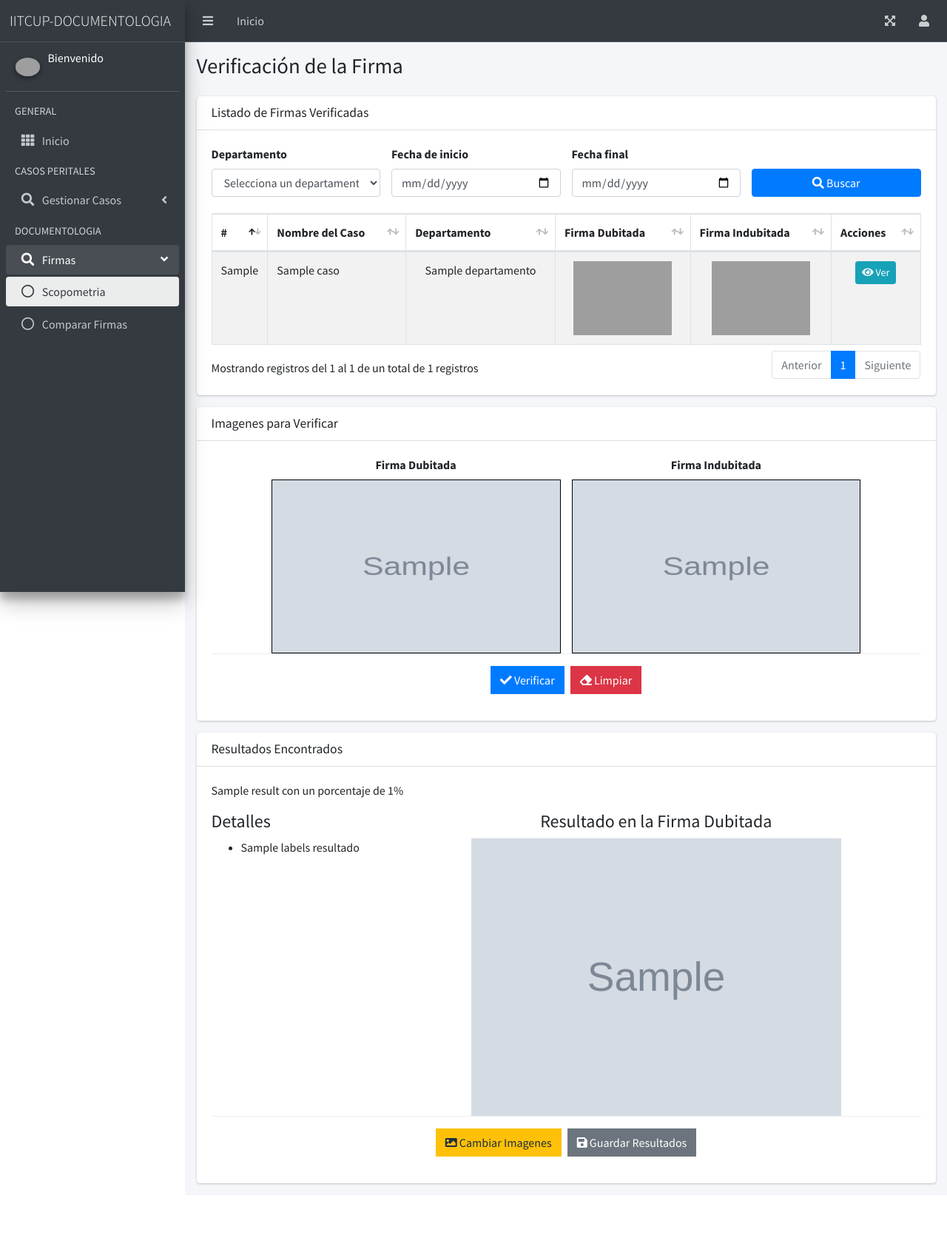
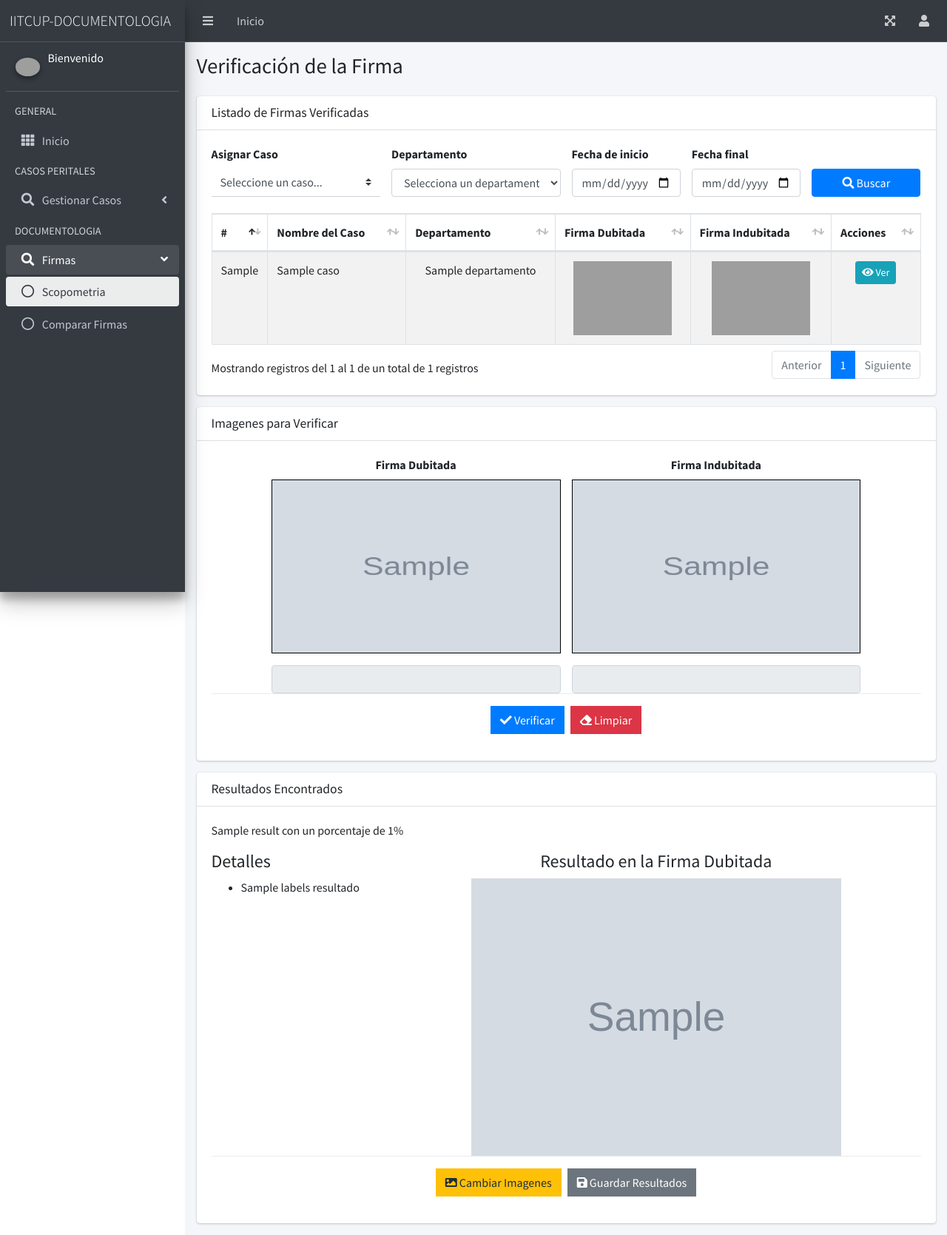
Before and after one commit to MrAlcan/sistema-firmas, a Flask app: template templates/spocometria.html in a window 1280 px wide. Shown: the whole page at 74% size. Before the commit the page ends 1602 px from the top, so only its background shows below. Run offline with Flask 2, Linux system fonts and the light colour scheme; the template is opened without the code that fills it: most values are stand-ins (such as "Sample title", 1, 10 or a date in 2020); grey boxes marked "Sample" are stand-in pictures; parts of the project's set-up code (start-up, migrations or seed data) failed here and were passed over; some libraries are stand-ins or nearby versions; grey boxes are pictures that could not be loaded.

Commit message:
cambios-spocometria

```diff
--- a/main.py
+++ b/main.py
@@ -509,8 +509,8 @@ def new_case():
             flash('Debes iniciar sesión para agregar un caso.', 'error')
             return redirect(url_for('login'))
 
-
-
+        n_du_editado = request.form['n_du_editado']
+        n_in_editado = request.form['n_in_editado']
         # Capturando los datos del formulario
         tipo_caso = request.form['tipo_caso']
         nombre_caso = request.form['nombre_caso']
@@ -562,9 +562,9 @@ def new_case():
             # Insertar los datos en la tabla `caso`
             cur = mySQL.connection.cursor()
             cur.execute("""
-                INSERT INTO caso (usuario_id, tipo_caso, nombre_caso, descripcion, departamento, fecha, f_dubitada, f_indubitada, f_procesada, id_usuario_creado, id_usuario_modificado)
-                VALUES (%s, %s, %s, %s, %s, %s, %s, %s, %s, %s, %s)
-            """, (usuario_designado, tipo_caso, nombre_caso, descripcion, departamento, fecha_actual, f_dubitada_filename, f_indubitada_filename, f_procesado_def, id_usuario_creado, id_usuario_creado))
+                INSERT INTO caso (usuario_id, tipo_caso, nombre_caso, descripcion, departamento, fecha, f_dubitada, f_indubitada, f_procesada, id_usuario_creado, id_usuario_modificado, n_dubitada, n_indubitada)
+                VALUES (%s, %s, %s, %s, %s, %s, %s, %s, %s, %s, %s, %s, %s)
+            """, (usuario_designado, tipo_caso, nombre_caso, descripcion, departamento, fecha_actual, f_dubitada_filename, f_indubitada_filename, f_procesado_def, id_usuario_creado, id_usuario_creado,n_du_editado,n_in_editado))
             mySQL.connection.commit()
 
             flash('Caso agregado exitosamente', 'success')
@@ -613,6 +613,21 @@ def signatures():
     if 'id_usuario' not in session:
         return redirect(url_for('login'))
 
+    casoid2 = session.get('caso')
+    usuario_id2 = session.get('id_usuario')
+
+    cur2 = mySQL.connection.cursor()
+    if casoid2:
+        query2 = "SELECT * FROM caso WHERE activo = 1 AND (usuario_id = %s OR id_caso = %s)"
+        cur2.execute(query2, (usuario_id2, casoid2))
+    else:
+        query2 = "SELECT * FROM caso WHERE activo = 1"
+        cur2.execute(query2)
+    casos2 = cur2.fetchall()
+
+
+
+
 
     casoid = session.get('caso')
     usuario_id = session.get('id_usuario')
@@ -625,13 +640,14 @@ def signatures():
         cur.execute(query)
     casos = cur.fetchall()
     casos = ''
-    return render_template('spocometria.html', casos=casos)
+    return render_template('spocometria.html', casos=casos,casos2=casos2)
 
 
 
 @app.route('/filtrar', methods=['POST'])
 def filtrar_casos():
     departamento = request.form.get('departamento')
+    rute = request.form.get('rute')
     fecha_inicio = request.form.get('fecha_inicio')
     fecha_final = request.form.get('fecha_fin')
     casoid = session.get('caso')
@@ -670,6 +686,10 @@ def filtrar_casos():
         filtros.append("(usuario_id = %s OR id_caso = %s)")
         params.extend([usuario_id, casoid])
 
+    if rute:
+        filtros.append("id_caso = %s")
+        params.append(rute)
+
     if filtros:
         query += " AND " + " AND ".join(filtros)
 
@@ -681,7 +701,20 @@ def filtrar_casos():
         print("Error al ejecutar la consulta:", e)
         casos = []
 
-    return render_template('spocometria.html', casos=casos)
+
+    casoid2 = session.get('caso')
+    usuario_id2 = session.get('id_usuario')
+
+    cur2 = mySQL.connection.cursor()
+    if casoid2:
+        query2 = "SELECT * FROM caso WHERE activo = 1 AND (usuario_id = %s OR id_caso = %s)"
+        cur2.execute(query2, (usuario_id2, casoid2))
+    else:
+        query2 = "SELECT * FROM caso WHERE activo = 1"
+        cur2.execute(query2)
+    casos2 = cur2.fetchall()
+
+    return render_template('spocometria.html', casos=casos,casos2=casos2)
 
 
 
--- a/templates/spocometria.html
+++ b/templates/spocometria.html
@@ -25,6 +25,19 @@
                             <form action='/filtrar' method="POST" enctype="multipart/form-data">
                             <div class="row mb-3">
                                 <div class="col-md-3">
+                                    <label for="rute">Asignar Caso</label>
+                                    <select class="custom-select form-control-border" name="rute" >
+                                    <option value="" disabled selected>Seleccione un caso...</option>
+                                    {% if casos2 %}
+                                        {% for dato in casos2 %}
+                                        <option value="{{dato.id_caso}}">{{dato.nombre_caso }}</option>
+                                        {% endfor %}
+
+                                    {% endif %}
+                                    </select>
+
+                                </div>
+                                <div class="col-md-3">
                                     <label for="departamento">Departamento</label>
                                     <select id="departamento" name="departamento" class="form-control">
                                         <option value="">Selecciona un departamento</option>
@@ -39,15 +52,15 @@
                                         <option value="Pando">Pando</option>
                                     </select>
                                 </div>
-                                <div class="col-md-3">
+                                <div class="col-md-2">
                                     <label for="fecha_inicio">Fecha de inicio</label>
                                     <input type="date" id="fecha_inicio" name="fecha_inicio" class="form-control">
                                 </div>
-                                <div class="col-md-3">
+                                <div class="col-md-2">
                                     <label for="fecha_final">Fecha final</label>
                                     <input type="date" id="fecha_final" name="fecha_fin" class="form-control">
                                 </div>
-                                <div class="col-md-3 d-flex align-items-end">
+                                <div class="col-md-2 d-flex align-items-end">
                                     <button type="submit" class="btn btn-primary w-100"><i class="fa fa-search"></i> Buscar</button>
                                 </div>
                             </div>
@@ -80,9 +93,12 @@
                                             <button type="button" class="btn btn-info btn-sm"
                                                     onclick="showImages('{{ url_for('static', filename='uploads/' + caso['f_dubitada']) }}',
                                                                         '{{ url_for('static', filename='uploads/' + caso['f_indubitada']) }}',
-                                                                        '{{ caso['id_caso'] }}');">
+                                                                        '{{ caso['id_caso'] }}',
+                                                                        '{{ caso['n_dubitada'] }}',
+                                                                        '{{ caso['n_indubitada'] }}');">
                                                 <i class="fas fa-eye"></i> Ver
                                             </button>
+
                                         </td>
                                     </tr>
                                     {% endfor %}
@@ -110,12 +126,14 @@
                                         <label for="imageDoubtful">Firma Dubitada</label><br>
                                         <input type="hidden" name="imageDoubtful" id="imageDoubtful" required>
                                         <canvas id="canvasDoubtful" style="display: block; border: 1px solid #000; max-width: 100%; max-height: 300px;"></canvas>
+                                        <input type="text" class="form-control mt-3 text-center" name="n_du_editado" id="n_du_editado" disabled/>
                                     </div>
                                     <div class="col-md-5 text-center">
                                         <label for="imageIndubitable">Firma Indubitada</label><br>
                                         <input type="hidden" name="imageIndubitable" id="imageIndubitable" required>
                                         <input type="hidden" id="casoid" name="casoid" class="form-control" required>
                                         <canvas id="canvasIndubitable" style="display: block; border: 1px solid #000; max-width: 100%; max-height: 300px;"></canvas>
+                                        <input type="text" class="form-control mt-3 text-center" name="n_in_editado" id="n_in_editado" disabled/>
                                     </div>
                                 </div>
                                 <div class="modal-footer justify-content-center">
@@ -265,13 +283,14 @@
       }
     }
 
-    function showImages(dubitadaUrl, indubitadaUrl, casoId) {
+    function showImages(dubitadaUrl, indubitadaUrl, casoId, nDubitada, nIndubitada){
 
       document.getElementById('imageDoubtful').value = dubitadaUrl;
       document.getElementById('imageIndubitable').value = indubitadaUrl;
       loadImages(dubitadaUrl, indubitadaUrl);
       document.getElementById('casoid').value = casoId;
-
+      document.getElementById('n_du_editado').value = nDubitada;
+      document.getElementById('n_in_editado').value = nIndubitada;
     }
 
     document.getElementById('signatureForm').addEventListener('submit', function() {
```
Also changed, not shown: templates/nuevo_caso.html (+25 -3 lines).
